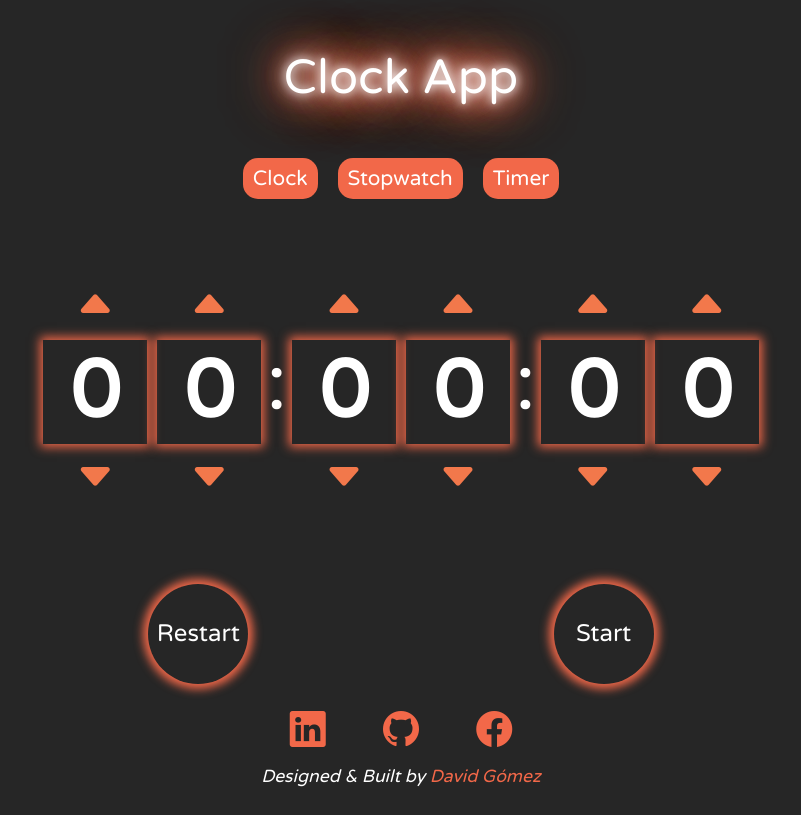
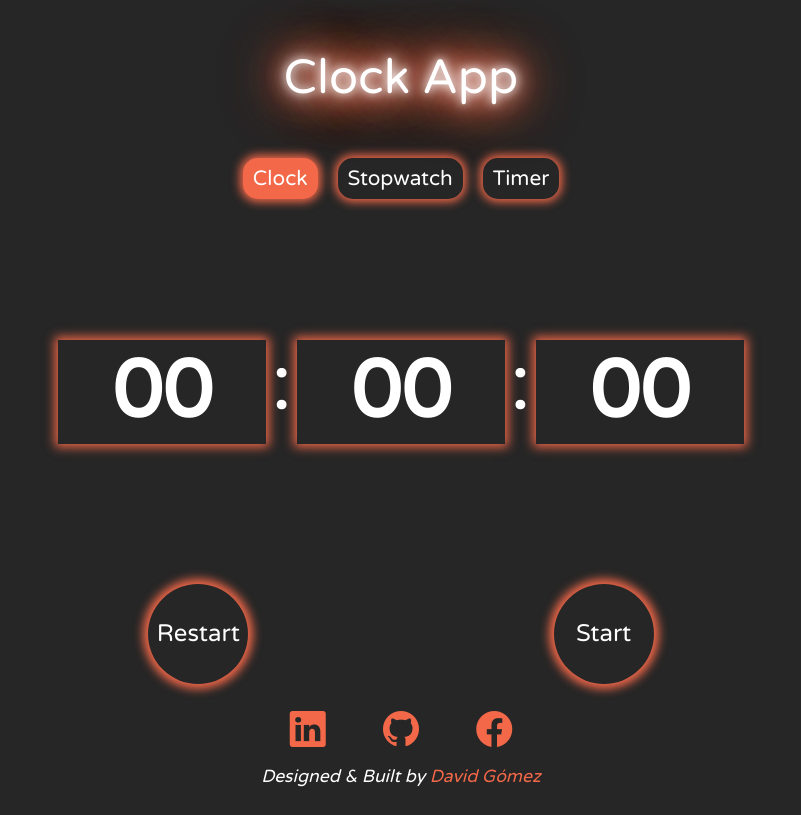
Before and after one commit to dagove47/Clock_App, a plain HTML site: page index.html in a window 1280 px wide. Shown: the whole page, without its empty margins (239-1040 px from the left). Drawn offline with nearby package versions, Linux system fonts and the light colour scheme.

Commit message:
Options btns functionality

```diff
--- a/css/styles.css
+++ b/css/styles.css
@@ -21,6 +21,14 @@ body {
     font-family: 'Varela Round', sans-serif;
     width: 100%;
     height: 100%;
+}
+
+.hide {
+    visibility: hidden;
+}
+
+.show {
+    visibility: visible;
 }
 
 .selectBtn,
@@ -71,14 +79,17 @@ body {
 
 .options > li {
     margin: 10px;
-    background: #F26849;
     border-radius: 15px;
     padding: 5px 10px;
+    box-shadow: 0 0 10px 3px #F26849;
 }
 
 .options > li:hover {
-    background: none;
-    box-shadow: 0 0 10px 3px #F26849;
+    background: #F26849;
+}
+
+.activeOpt {
+    background: #F26849;
 }
 
 .time {
@@ -92,7 +103,7 @@ body {
 .number {
     margin: 2px;
     box-shadow: 0 0 10px 3px #F26849;
-    width: 3rem;
+    width: 6rem;
     height: 3rem;
     font-weight: 700;
     font-size: 2.5rem;
@@ -102,13 +113,12 @@ body {
     flex-direction: column;
 }
 
-.upArrow, .downArrow {
+.arrow {
     font-size: 1.5rem;
     color: #F2784B;
 }
 
-.upArrow:hover,
-.downArrow:hover {
+.arrow:hover {
     color: #FFF;
 }
 
@@ -178,15 +188,16 @@ body {
     .title {
         font-size: 4rem;
     }
+
     .number {
         margin: 5px;
-        width: 6.5rem;
+        width: 13rem;
         height: 6.5rem;
         font-weight: 700;
         font-size: 5rem;
     }
 
-    .upArrow, .downArrow {
+    .arrow {
         font-size: 2.5rem;
     }
 
--- a/index.html
+++ b/index.html
@@ -28,9 +28,9 @@
       <header class="selectBtn row">
         <h1 class="tile neon">Clock App</h1>
         <ul class="options">
-          <li id="clock">Clock</li>
-          <li id="stopWatch">Stopwatch</li>
-          <li id="timer">Timer</li>
+          <li id="clock" onclick="clock()">Clock</li>
+          <li id="stopWatch" onclick="stopWatch()">Stopwatch</li>
+          <li id="timer" onclick="timer()">Timer</li>
         </ul>
       </header>
       <main>
@@ -38,17 +38,10 @@
           <div class="hours numContainer">
             <div class="digitBox">
               <i
-                class="bi bi-caret-up-fill upArrow"
+                class="bi bi-caret-up-fill arrow"
                 onclick="increaseNum()"></i>
-              <p id="tensHours" class="number">0</p>
-              <i class="bi bi-caret-down-fill downArrow"
-              onclick="decreaseNum()"></i>
-            </div>
-            <div class="digitBox">
-              <i class="bi bi-caret-up-fill upArrow"
-              onclick="increaseNum()"></i>
-              <p id="unitsHours" class="number">0</p>
-              <i class="bi bi-caret-down-fill downArrow"
+              <p id="numHours" class="number">00</p>
+              <i class="bi bi-caret-down-fill arrow"
               onclick="decreaseNum()"></i>
             </div>
           </div>
@@ -59,17 +52,10 @@
 
           <div class="minutes numContainer">
             <div class="digitBox">
-              <i class="bi bi-caret-up-fill upArrow"
+              <i class="bi bi-caret-up-fill arrow"
               onclick="increaseNum()"></i>
-              <p id="tensMinutes" class="number">0</p>
-              <i class="bi bi-caret-down-fill downArrow"
-              onclick="decreaseNum()"></i>
-            </div>
-            <div class="digitBox">
-              <i class="bi bi-caret-up-fill upArrow"
-              onclick="increaseNum()"></i>
-              <p id="unitsMinutes" class="number">0</p>
-              <i class="bi bi-caret-down-fill downArrow"
+              <p id="numMinutes" class="number">00</p>
+              <i class="bi bi-caret-down-fill arrow"
               onclick="decreaseNum()"></i>
             </div>
           </div>
@@ -80,17 +66,10 @@
 
           <div class="seconds numContainer">
             <div class="digitBox">
-              <i class="bi bi-caret-up-fill upArrow"
+              <i class="bi bi-caret-up-fill arrow"
               onclick="increaseNum()"></i>
-              <p id="tensSeconds" class="number">0</p>
-              <i class="bi bi-caret-down-fill downArrow"
-              onclick="decreaseNum()"></i>
-            </div>
-            <div class="digitBox">
-              <i class="bi bi-caret-up-fill upArrow"
-              onclick="increaseNum()"></i>
-              <p id="unitsSeconds" class="number">0</p>
-              <i class="bi bi-caret-down-fill downArrow"
+              <p id="numSeconds" class="number">00</p>
+              <i class="bi bi-caret-down-fill arrow"
               onclick="decreaseNum()"></i>
             </div>
           </div>
--- a/js/main.js
+++ b/js/main.js
@@ -1,44 +1,64 @@
 
-const clock = document.getElementById('clock');
-const stopWatch = document.getElementById('stopWatch');
-const timer = document.getElementById('timer');
-const downArrow = document.getElementsByClassName('downArrow');
-const upArrow = document.getElementsByClassName("upArrow");
-const number = document.getElementsByClassName("number");
+const clockId = document.getElementById('clock');
+const stopWatchId = document.getElementById('stopWatch');
+const timerId = document.getElementById('timer');
+const options = document.querySelector('.options');
+const arrow = document.getElementsByClassName('arrow');
+const number = document.querySelector(".number");
 
-let tensHours = 0;
-let unitsHours = 0;
-let tensMinutes = 0;
-let unitsMinutes = 0;
-let tensSeconds = 0;
-let unitsSeconds = 0;
+let numHours = 0;
+let numMinutes = 0;
+let numSeconds = 0;
 
 
-// upArrow.addEventListener("click", () => {
-//     // number[0].textContent = "1";
-//     console.log(upArrow.childElementCount);
-// })
+function clock() {
+    removeActiveOpt();
+    clockId.classList.add('activeOpt');
+    removeArrows();
 
+}
+
+function stopWatch() {
+    removeActiveOpt();
+    stopWatchId.classList.add('activeOpt');
+    removeArrows();
+}
+
+function timer() {
+    removeActiveOpt();
+    timerId.classList.add('activeOpt');
+    removeArrows();
+}
+
+function removeActiveOpt() {
+    clockId.classList.remove('activeOpt');
+    stopWatchId.classList.remove('activeOpt');
+    timerId.classList.remove('activeOpt');
+}
+
+function removeArrows() {
+    if (timerId.classList.contains('activeOpt')) {
+        for (let i = 0; arrow.length > i; i++) {
+            arrow[i].classList.remove('hide');
+        }
+    } else {
+        for (let i = 0; arrow.length > i; i++) {
+            arrow[i].classList.add('hide');
+        }
+    }
+}
 
 function increaseNum() {
     let numId = window.event.target.nextElementSibling.id;
     switch (numId) {
-        case 'tensHours':
+        case 'numHours':
             console.log('test');
+            console.log(new Date().getMinutes());
             break;
-        case 'unitsHours':
+        case 'numMinutes':
             // sss
             break;
-        case 'tensMinutes':
-            // sss
-            break;
-        case 'unitsMinutes':
-            // sss
-            break;
-        case 'tensSeconds':
-            // sss
-            break;
-        case 'unitsSeconds':
+        case 'numSeconds':
             // sss
             break;
     }
@@ -51,3 +71,22 @@ function increaseNum() {
 function decreaseNum() {
     console.log(window.event.target.previousElementSibling);
 }
+
+
+
+
+
+
+
+
+
+
+
+
+
+clock();
+
+// upArrow.addEventListener("click", () => {
+//     // number[0].textContent = "1";
+//     console.log(upArrow.childElementCount);
+// })
```
